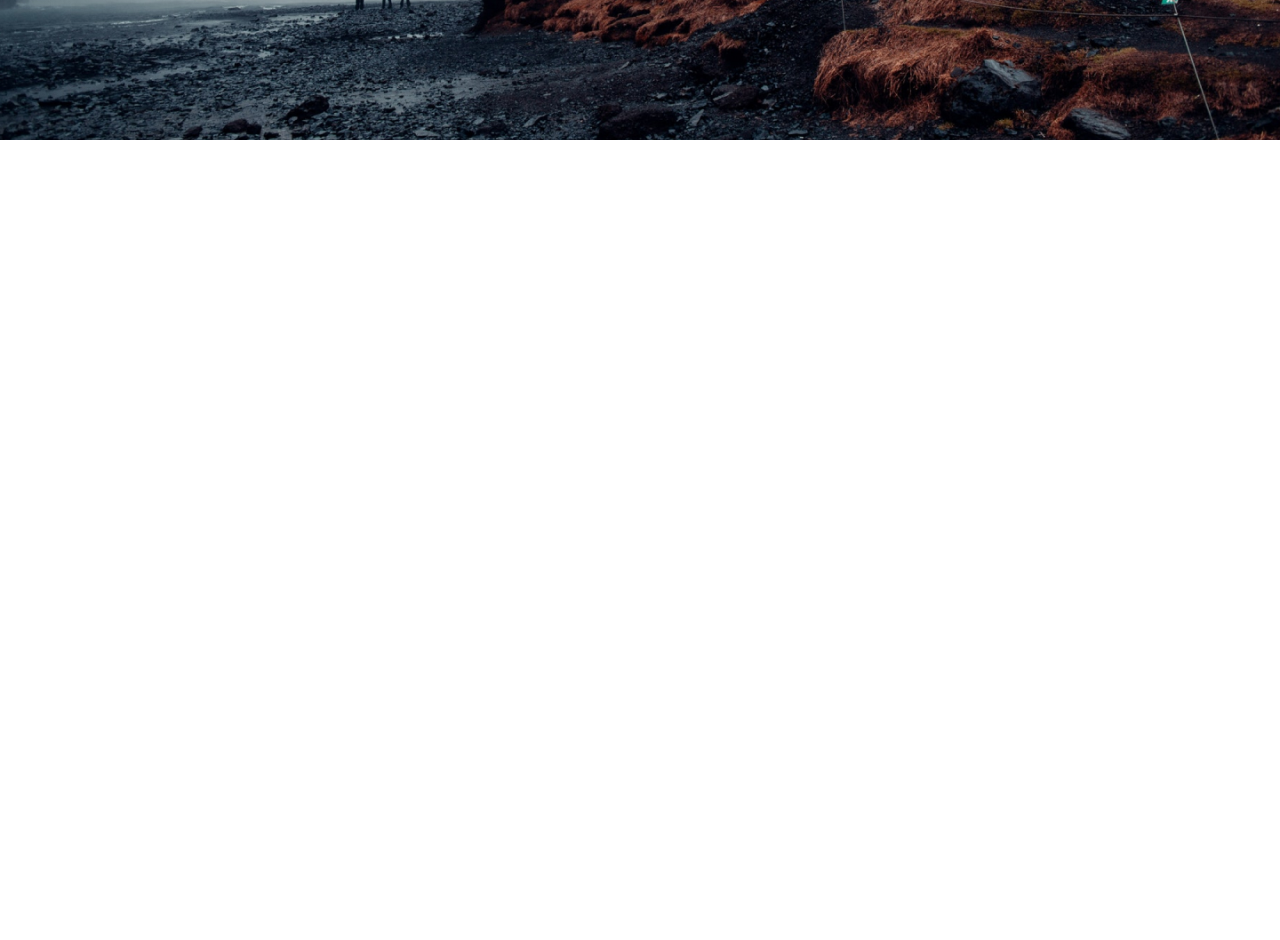
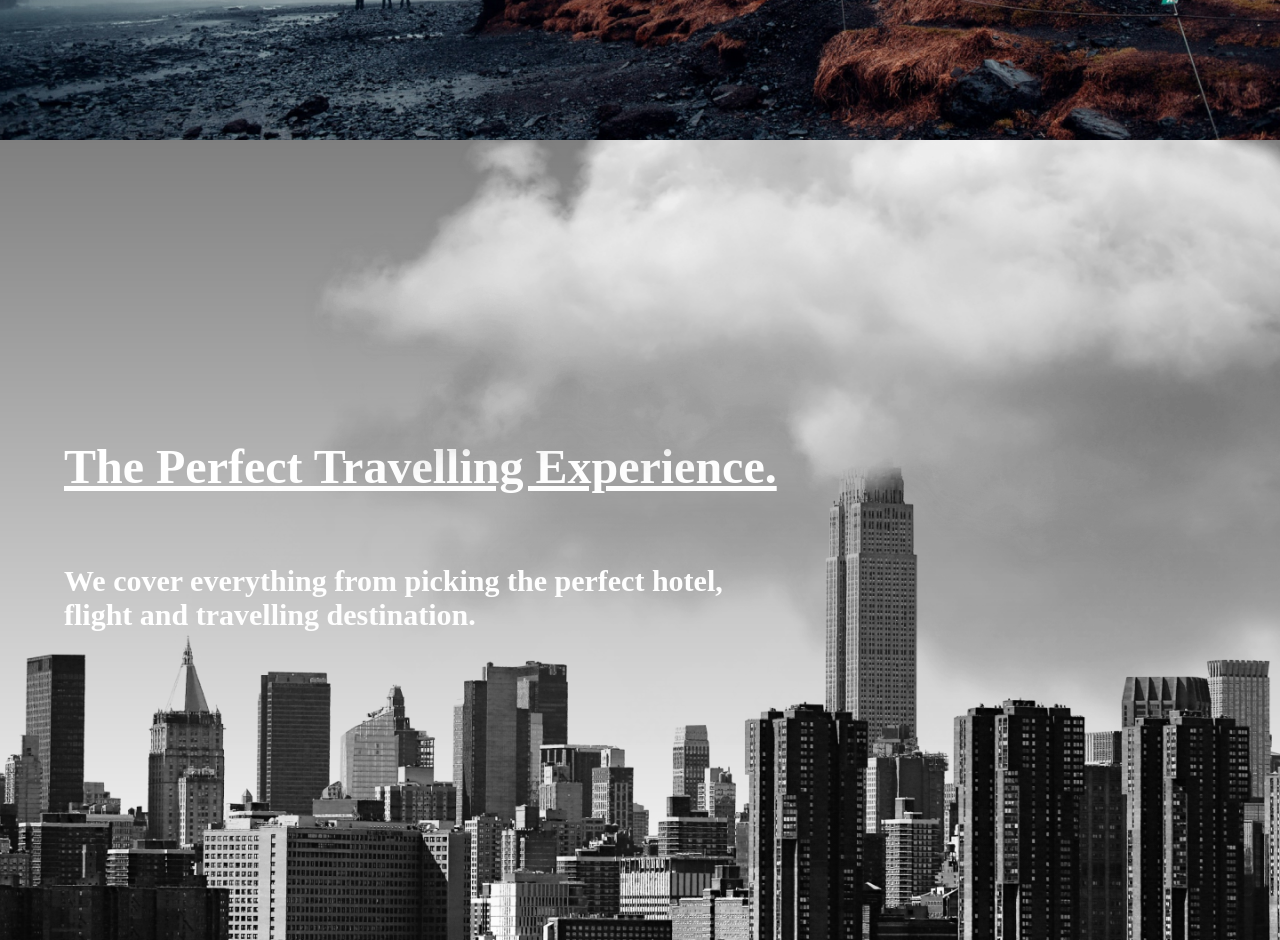
Before and after one commit to your-website/travelly, a React (Create React App) app: page / in a window 1280 px wide. Shown: the part 660-1600 px from the top of the page. Before the commit the page ends 800 px from the top, so only its background shows below. Built offline with nearby package versions, Linux system fonts and the light colour scheme; a web font is replaced by a local one.

Commit message:
3. add location component

```diff
--- a/src/App.js
+++ b/src/App.js
@@ -1,6 +1,6 @@
 import Nav from "./components/Nav";
 import Hero from "./components/Hero";
-import Intro from "./components/Intro";
+import Location from "./components/Location";
 import GlobalStyles from "./components/GlobalStyles";
 function App() {
   return (
@@ -9,7 +9,7 @@ function App() {
       <Nav />
       <main>
         <Hero />
-        <Intro />
+        <Location />
       </main>
     </div>
   );
--- a/src/components/Hero.js
+++ b/src/components/Hero.js
@@ -37,4 +37,5 @@ const HeroStyle = styled.section`
     padding: 5rem;
   }
 `;
+
 export default Hero;
--- a/src/components/Intro.js
+++ /dev/null
@@ -1,10 +0,0 @@
-import React from "react";
-import styled from "styled-components";
-
-const Intro = () => {
-  return <Section></Section>;
-};
-
-const Section = styled.section``;
-
-export default Intro;
--- /dev/null
+++ b/src/components/Location.js
@@ -0,0 +1,97 @@
+import React from "react";
+// Style
+import styled, { keyframes } from "styled-components";
+// Image
+import backgroundLocation from "../img/new-york-page.png";
+import cloudImage from "../img/cloud.png";
+
+const Location = () => {
+  return (
+    <Section background={backgroundLocation} id="location">
+      <header>
+        <h2>The Perfect Travelling Experience.</h2>
+        <h3>
+          We cover everything from picking the perfect hotel, <br /> flight and
+          travelling destination.
+        </h3>
+        <img src={cloudImage} className={"moving-cloud-1 cloud"} alt="cloud" />
+        <img src={cloudImage} className={"moving-cloud-2 cloud"} alt="cloud" />
+      </header>
+    </Section>
+  );
+};
+
+const Section = styled.section`
+  background: linear-gradient(rgba(0, 0, 0, 0.5), transparent),
+    url(${(props) => props.background});
+  background-size: cover;
+  background-position: center;
+  background-repeat: no-repeat;
+  min-height: 100vh;
+
+  display: flex;
+  align-items: center;
+  position: relative;
+  overflow: hidden;
+
+  color: white;
+
+  header {
+    width: 90%;
+    margin: auto;
+  }
+
+  h2 {
+    padding: 3rem 0rem;
+    text-decoration: underline;
+    text-decoration-thickness: 0.5rem;
+  }
+  h3 {
+    padding: 4rem 0rem;
+    background: linear-gradient(#fff, #fff);
+    background-clip: text;
+    -webkit-text-fill-color: transparent;
+    font-weight: bold;
+  }
+
+  img {
+    position: absolute;
+    top: 0%;
+    right: 0%;
+    pointer-events: none;
+
+    &.moving-cloud-1 {
+      animation: cloudAnimations 5.2s infinite alternate ease-in-out;
+    }
+
+    &.moving-cloud-2 {
+      top: 20%;
+      z-index: -2;
+      opacity: 0.5;
+      animation: cloudAnimations 5s infinite alternate ease-in-out;
+    }
+  }
+
+  @media (max-width: 760px) {
+    .moving-cloud-1 {
+      z-index: -1;
+    }
+
+    h3 {
+      background: rgba(19, 28, 39, 0.8);
+      -webkit-text-fill-color: white;
+      padding: 4rem 2rem;
+    }
+  }
+
+  @keyframes cloudAnimations {
+    from {
+      transform: translate(10%, -10%);
+    }
+    to {
+      transform: translate(0%, 0%);
+    }
+  }
+`;
+
+export default Location;
--- a/src/style.js
+++ b/src/style.js
@@ -9,4 +9,10 @@ export const Button = styled.button`
   cursor: pointer;
 
   font-family: inherit;
+
+  transition: background-color 0.3s ease-in-out;
+
+  &:hover {
+    background: #27394e;
+  }
 `;
```
Also changed, not shown: 1 other file (tests, documents, lock files or other folders).
